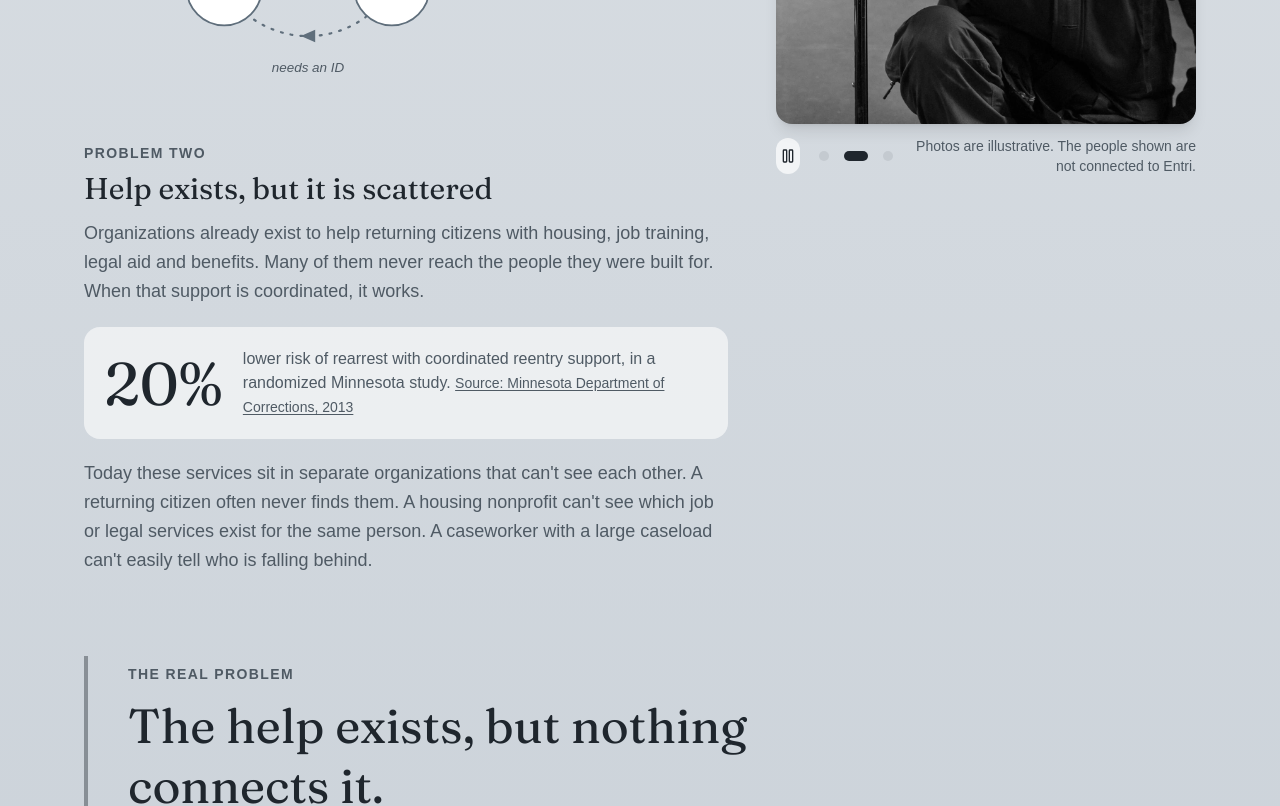
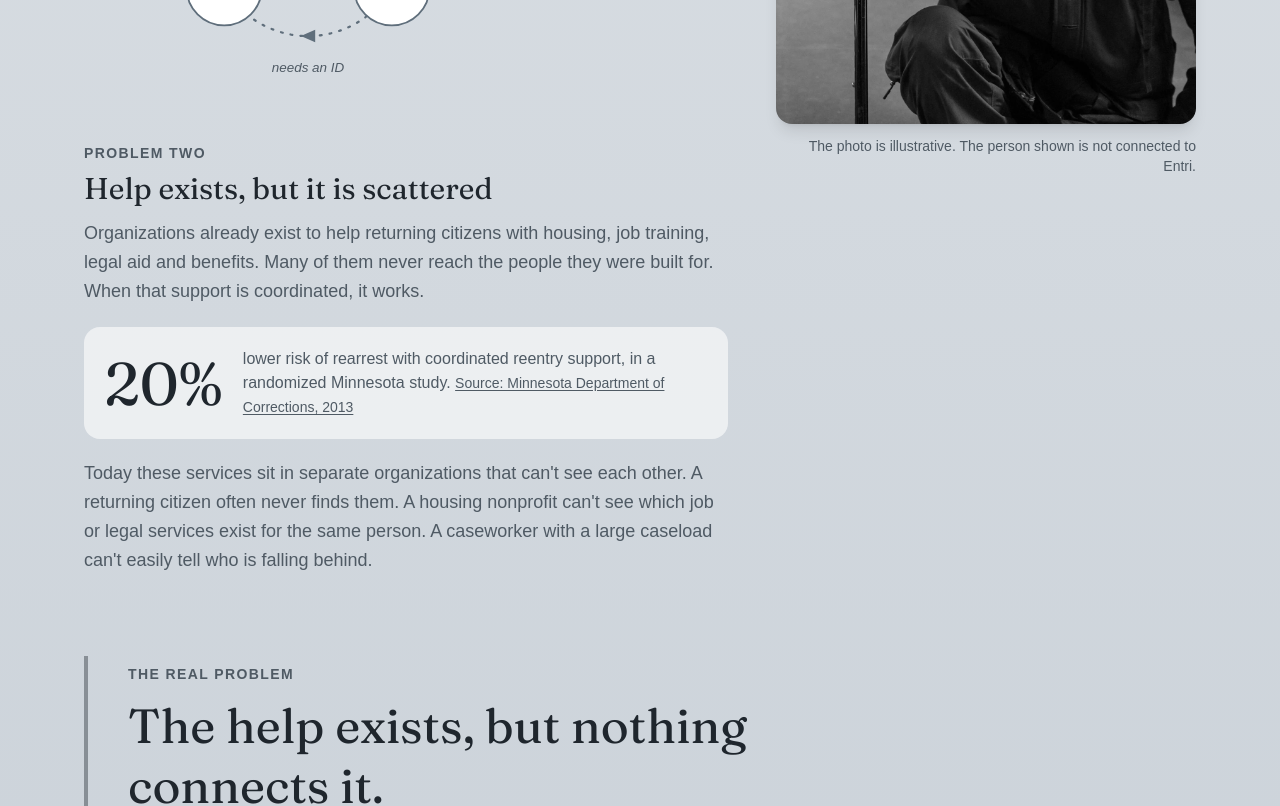
Before and after one commit to khangkhangchuon/ENTRI_HACKGLOBAL, a Next.js app: page / in a window 1280 px wide. Shown: the part 1820-2626 px from the top of the page. Built offline with nearby package versions, Linux system fonts and the light colour scheme; a web font is replaced by a local one.

Commit message:
Landing page: show only the licensed photo
Co-Authored-By: Claude <noreply@anthropic.com>

```diff
--- a/app/page.tsx
+++ b/app/page.tsx
@@ -439,7 +439,7 @@ export default function LandingPage() {
             <p className="mt-3">
               This is a demonstration. All people and data in the demos are fictional.
             </p>
-            <p className="mt-2">Photos: Matt Collamer on Unsplash, iStock.</p>
+            <p className="mt-2">Photo: Matt Collamer on Unsplash.</p>
           </div>
         </div>
       </footer>
--- a/components/landing/photo-rotator.tsx
+++ b/components/landing/photo-rotator.tsx
@@ -9,30 +9,22 @@ import clsx from "clsx";
 // `focus` says which part of the photo to keep in view when it is cropped.
 const PHOTOS = [
   {
-    src: "/photos/street-bedroll.jpg",
-    alt: "A person seen from behind, walking down a city street and carrying a rolled-up sleeping bag.",
-    focus: "object-top",
-  },
-  {
     src: "/photos/seeking-kindness.webp",
     alt: "A bearded man kneeling on a subway platform. He holds a cardboard sign that reads: Seeking human kindness.",
     focus: "object-[78%_center]",
   },
-  {
-    src: "/photos/portrait-street.jpg",
-    alt: "An older man with a grey beard and a bandana, sitting outside a shop and smiling slightly.",
-    focus: "object-center",
-  },
 ];
 
 const SECONDS = 5;
+// With a single photo there is nothing to rotate, so the controls are hidden.
+const MANY = PHOTOS.length > 1;
 
 export function PhotoRotator({ className }: { className?: string }) {
   const [index, setIndex] = useState(0);
   const [playing, setPlaying] = useState(true);
 
   useEffect(() => {
-    if (!playing) return;
+    if (!playing || !MANY) return;
     // Visitors who ask for reduced motion choose photos themselves.
     if (window.matchMedia("(prefers-reduced-motion: reduce)").matches) return;
     const timer = setInterval(
@@ -63,6 +55,7 @@ export function PhotoRotator({ className }: { className?: string }) {
       </div>
 
       <div className="mt-3 flex items-center gap-3">
+        {MANY && (
           <button
             type="button"
             onClick={() => setPlaying((p) => !p)}
@@ -75,6 +68,8 @@ export function PhotoRotator({ className }: { className?: string }) {
               <Play className="h-4 w-4" aria-hidden />
             )}
           </button>
+        )}
+        {MANY && (
           <div className="flex gap-2">
             {PHOTOS.map((photo, i) => (
               <button
@@ -97,8 +92,11 @@ export function PhotoRotator({ className }: { className?: string }) {
               </button>
             ))}
           </div>
+        )}
         <figcaption className="ml-auto text-right text-sm text-dusk-600">
-          Photos are illustrative. The people shown are not connected to Entri.
+          {MANY
+            ? "Photos are illustrative. The people shown are not connected to Entri."
+            : "The photo is illustrative. The person shown is not connected to Entri."}
         </figcaption>
       </div>
     </figure>
```
Lines whose indentation alone changed are shown as unchanged.
